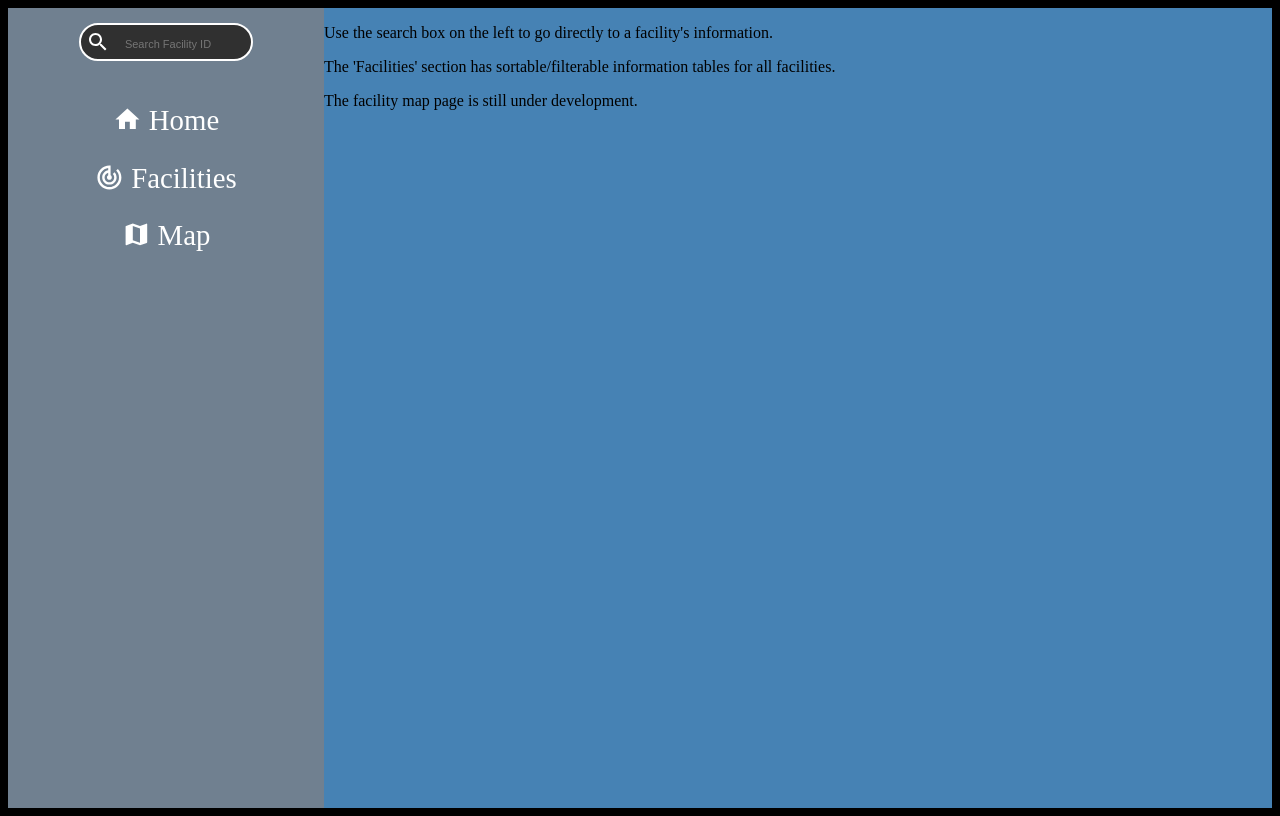
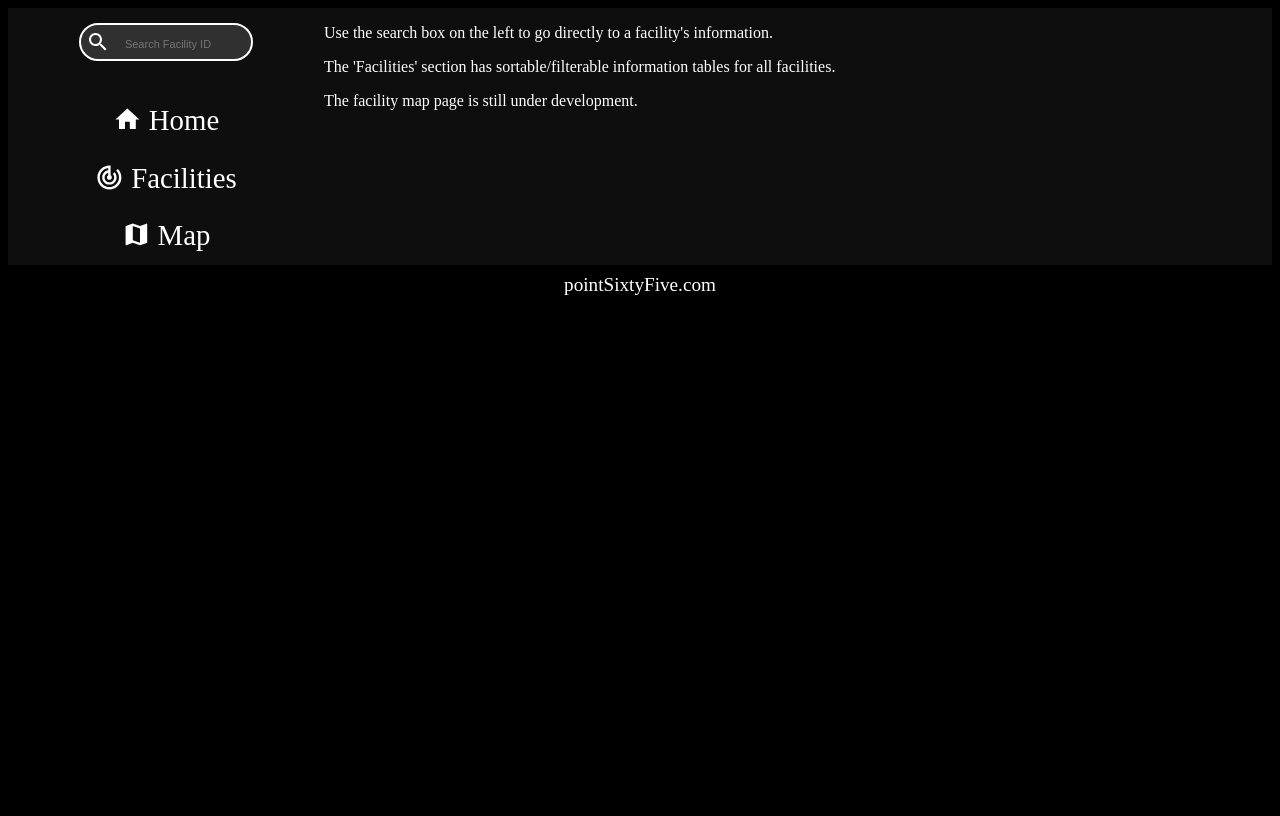
Before and after one commit to mj0730/next-fac-info, a Next.js app: page / in a window 1280 px wide. Built offline with nearby package versions, Linux system fonts and the light colour scheme.

Commit message:
styling main layout

```diff
--- a/components/layout.js
+++ b/components/layout.js
@@ -13,7 +13,10 @@ function Layout(props) {
       <div className="index-DisplayColumn">
         {props.children}
       </div>
+
+      <footer className="index-Footer"><a href="https://pointsixtyfive.com">pointSixtyFive.com</a></footer>
     </div>
+
   )
 }
 
--- a/styles.css
+++ b/styles.css
@@ -1,7 +1,44 @@
 body {
   background-color: #000;
+  color: #fff;
 }
 
+/* Main page layout: 2 columns */
+.index-grid-container {
+  display: grid;
+  grid-template-columns: repeat(4, 1fr);
+  grid-template-rows: repeat(3, 1fr) 40px;
+  grid-column-gap: 0px;
+  grid-row-gap: 0px;
+  grid-template-areas: "NavColumn DisplayColumn Footer";
+  height: 100%;
+
+}
+
+.index-NavColumn {
+  grid-area: 1 / 1 / 4 / 2;;
+  background-color: #0e0e0e;
+}
+
+.index-DisplayColumn {
+  grid-area: 1 / 2 / 4 / 5;
+  background-color: #0e0e0e;
+}
+
+.index-Footer {
+  grid-area : 4 / 1 / 5 / 5;
+  display: flex;
+  justify-content: center;
+  align-items: center;
+  font-size: 1.2em;
+}
+
+.index-Footer a, .index-Footer a:hover {
+  color: #fff;
+  text-decoration: none;
+}
+
+/* */
 .grid-container {
   display: grid;
   grid-template-columns: 1fr 1fr 1fr 1fr 1fr;
@@ -82,26 +119,6 @@ input#facId {
   position: relative;
   top: 4px;
 }
-/* Main page layout: 2 columns */
-.index-grid-container {
-  display: grid;
-  grid-template-columns: repeat(4, 1fr);
-  grid-template-rows: 1fr;
-  grid-column-gap: 0px;
-  grid-row-gap: 0px;
-  grid-template-areas: "NavColumn DisplayColumn";
-  height: 100vh;
-}
-
-.index-NavColumn {
-  grid-area: 1 / 1 / 2 / 2;;
-  background-color: slategray;
-}
-
-.index-DisplayColumn {
-  grid-area: 1 / 2 / 2 / 5;
-  background-color: steelblue;
-}
 
 /* Error Message Modal */
 #modal {
```
